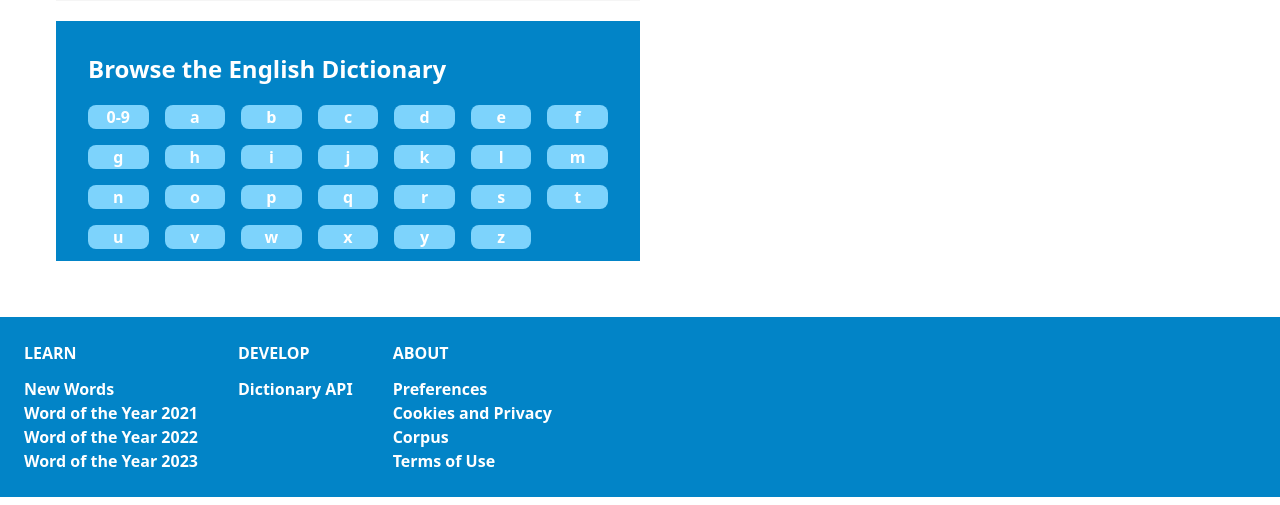
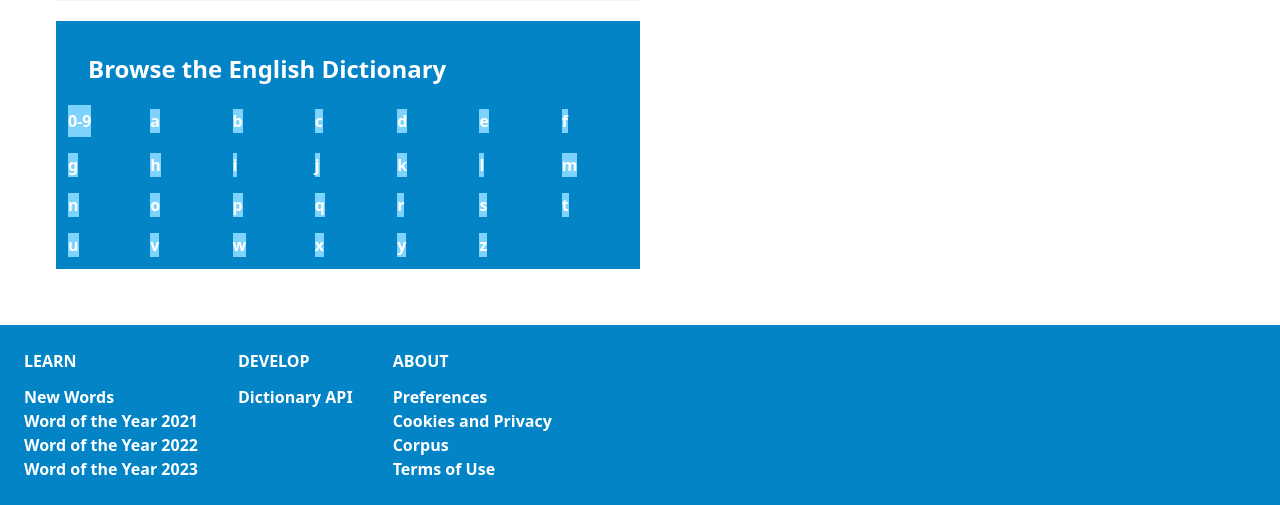
Before and after one commit to anmv921/rumos-dicionario-mvc, a PHP site: page / in a window 1280 px wide. Shown: the part 856-1361 px from the top of the page. Run offline with PHP 8.4, Linux system fonts and the light colour scheme; some libraries are stand-ins or nearby versions.

Commit message:
Home view

```diff
--- a/views/home.php
+++ b/views/home.php
@@ -178,137 +178,167 @@
                         Browse the English Dictionary
                     </h2>
 
-                    <div class="grid grid-cols-7 gap-4 mx-5 text-center">
-                        <div class="bg-sky-300 px-1 rounded-lg hover:bg-sky-400" >
-                        <a href="#">
+                    <div class="grid grid-cols-7 gap-4 mx-4 text-center">
+                        <div class="flex items-center" >
+                        <a class="bg-sky-300 px-2 py-1 rounded-full hover:bg-sky-400"
+                        href="#">
                             0-9
                         </a>
                         </div>
-                        <div class="bg-sky-300 px-1 rounded-lg hover:bg-sky-400" >
-                            <a href="#">a</a>
+                        <div class="flex items-center" >
+                            <a class="bg-sky-300 px-3 py-0.5 rounded-full hover:bg-sky-400"
+                            href="#">
+                                a
+                        </a>
                         </div>
-                        <div class="bg-sky-300 px-1 rounded-lg hover:bg-sky-400" >
-                            <a href="#">
+                        <div class="flex items-center">
+                            <a href="#"
+                            class="bg-sky-300 px-3 py-0.5 rounded-full hover:bg-sky-400"
+                            >
                                 b
                             </a>
                         </div>
-                        <div class="bg-sky-300 px-1 rounded-lg hover:bg-sky-400" >
-                            <a href="#">
+                        <div class="flex items-center">
+                            <a href="#"
+                            class="bg-sky-300 px-3 py-0.5 rounded-full hover:bg-sky-400">
                                 c
                             </a>
                         </div>
-                        <div class="bg-sky-300 px-1 rounded-lg hover:bg-sky-400" >
-                            <a href="#">
+                        <div class="flex items-center">
+                            <a href="#"
+                            class="bg-sky-300 px-3 py-0.5 rounded-full hover:bg-sky-400">
                                 d
                             </a>
                         </div>
-                        <div class="bg-sky-300 px-1 rounded-lg hover:bg-sky-400" >
-                            <a href="#">
+                        <div class="flex items-center">
+                            <a href="#"
+                            class="bg-sky-300 px-3 py-0.5 rounded-full hover:bg-sky-400">
                                 e
                             </a>
                         </div>
-                        <div class="bg-sky-300 px-1 rounded-lg hover:bg-sky-400" >
-                            <a href="#">
+                        <div class="flex items-center">
+                            <a href="#"
+                            class="bg-sky-300 px-3 py-0.5 rounded-full hover:bg-sky-400">
                                 f
                             </a>
                         </div>
-                        <div class="bg-sky-300 px-1 rounded-lg hover:bg-sky-400" >
-                            <a href="#">
+                        <div class="flex items-center">
+                            <a href="#"
+                            class="bg-sky-300 px-3 py-0.5 rounded-full hover:bg-sky-400">
                                 g
                             </a>
                         </div>
-                        <div class="bg-sky-300 px-1 rounded-lg hover:bg-sky-400" >
-                            <a href="#">
+                        <div class="flex items-center">
+                            <a href="#"
+                            class="bg-sky-300 px-3 py-0.5 rounded-full hover:bg-sky-400">
                                 h
                             </a>
                         </div>
-                        <div class="bg-sky-300 px-1 rounded-lg hover:bg-sky-400" >
-                            <a href="#">
+                        <div class="flex items-center">
+                            <a href="#"
+                            class="bg-sky-300 px-3 py-0.5 rounded-full hover:bg-sky-400">
                                 i
                             </a>
                         </div>
-                        <div class="bg-sky-300 px-1 rounded-lg hover:bg-sky-400" >
-                            <a href="#">
+                        <div class="flex items-center">
+                            <a href="#"
+                            class="bg-sky-300 px-3 py-0.5 rounded-full hover:bg-sky-400">
                                 j
                             </a>
                         </div>
-                        <div class="bg-sky-300 px-1 rounded-lg hover:bg-sky-400" >
-                            <a href="#">
+                        <div class="flex items-center">
+                            <a href="#"
+                            class="bg-sky-300 px-3 py-0.5 rounded-full hover:bg-sky-400">
                                 k
                             </a>
                         </div>
-                        <div class="bg-sky-300 px-1 rounded-lg hover:bg-sky-400" >
-                            <a href="#">
+                        <div class="flex items-center">
+                            <a href="#"
+                            class="bg-sky-300 px-3 py-0.5 rounded-full hover:bg-sky-400">
                                 l
                             </a>
                         </div>
-                        <div class="bg-sky-300 px-1 rounded-lg hover:bg-sky-400" >
-                            <a href="#">
+                        <div class="flex items-center">
+                            <a href="#"
+                            class="bg-sky-300 px-3 py-0.5 rounded-full hover:bg-sky-400">
                                 m
                             </a>
                         </div>
-                        <div class="bg-sky-300 px-1 rounded-lg hover:bg-sky-400" >
-                            <a href="#">
+                        <div class="flex items-center">
+                            <a href="#"
+                            class="bg-sky-300 px-3 py-0.5 rounded-full hover:bg-sky-400">
                                 n
                             </a>
                         </div>
-                        <div class="bg-sky-300 px-1 rounded-lg hover:bg-sky-400" >
-                            <a href="#">
+                        <div class="flex items-center">
+                            <a href="#"
+                            class="bg-sky-300 px-3 py-0.5 rounded-full hover:bg-sky-400">
                                 o
                             </a>
                         </div>
-                        <div class="bg-sky-300 px-1 rounded-lg hover:bg-sky-400" >
-                            <a href="#">
+                        <div class="flex items-center">
+                            <a href="#"
+                            class="bg-sky-300 px-3 py-0.5 rounded-full hover:bg-sky-400">
                                 p
                             </a>
                         </div>
-                        <div class="bg-sky-300 px-1 rounded-lg hover:bg-sky-400" >
-                            <a href="#">
+                        <div class="flex items-center">
+                            <a href="#"
+                            class="bg-sky-300 px-3 py-0.5 rounded-full hover:bg-sky-400">
                                 q
                             </a>
                         </div>
-                        <div class="bg-sky-300 px-1 rounded-lg hover:bg-sky-400" >
-                            <a href="#">
+                        <div class="flex items-center">
+                            <a href="#"
+                            class="bg-sky-300 px-3 py-0.5 rounded-full hover:bg-sky-400">
                                 r
                             </a>
                         </div>
-                        <div class="bg-sky-300 px-1 rounded-lg hover:bg-sky-400" >
-                            <a href="#">
+                        <div class="flex items-center">
+                            <a href="#"
+                            class="bg-sky-300 px-3 py-0.5 rounded-full hover:bg-sky-400">
                                 s
                             </a>
                         </div>
-                        <div class="bg-sky-300 px-1 rounded-lg hover:bg-sky-400" >
-                            <a href="#">
+                        <div class="flex items-center">
+                            <a href="#"
+                            class="bg-sky-300 px-3 py-0.5 rounded-full hover:bg-sky-400">
                                 t
                             </a>
                         </div>
-                        <div class="bg-sky-300 px-1 rounded-lg hover:bg-sky-400" >
-                            <a href="#">
+                        <div class="flex items-center">
+                            <a href="#"
+                            class="bg-sky-300 px-3 py-0.5 rounded-full hover:bg-sky-400">
                                 u
                             </a>
                         </div>
-                        <div class="bg-sky-300 px-1 rounded-lg hover:bg-sky-400" >
-                            <a href="#">
+                        <div class="flex items-center">
+                            <a href="#"
+                            class="bg-sky-300 px-3 py-0.5 rounded-full hover:bg-sky-400">
                                 v
                             </a>
                         </div>
-                        <div class="bg-sky-300 px-1 rounded-lg hover:bg-sky-400" >
-                            <a href="#">
+                        <div class="flex items-center">
+                            <a href="#"
+                            class="bg-sky-300 px-3 py-0.5 rounded-full hover:bg-sky-400">
                                 w
                             </a>
                         </div>
-                        <div class="bg-sky-300 px-1 rounded-lg hover:bg-sky-400" >
-                            <a href="#">
+                        <div class="flex items-center">
+                            <a href="#"
+                            class="bg-sky-300 px-3 py-0.5 rounded-full hover:bg-sky-400">
                                 x
                             </a>
                         </div>
-                        <div class="bg-sky-300 px-1 rounded-lg hover:bg-sky-400" >
-                            <a href="#">
+                        <div class="flex items-center">
+                            <a href="#"
+                            class="bg-sky-300 px-3 py-0.5 rounded-full hover:bg-sky-400">
                                 y
                             </a>
                         </div>
-                        <div class="bg-sky-300 px-1 rounded-lg hover:bg-sky-400" >
-                            <a href="#"  >
+                        <div class="flex items-center">
+                            <a href="#"
+                            class="bg-sky-300 px-3 py-0.5 rounded-full hover:bg-sky-400">
                                 z
                             </a>
                         </div>
```
